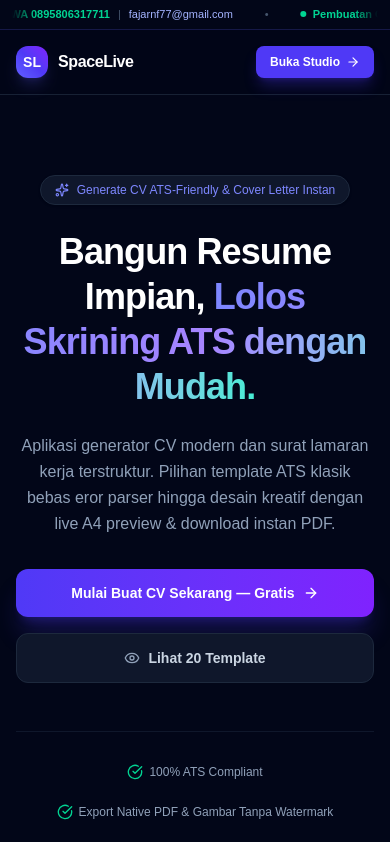
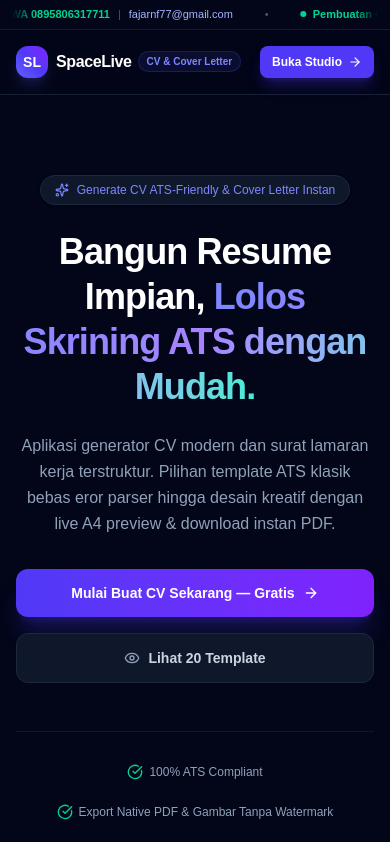
Before and after one commit to Fajarrr124314/CV-Generate, a Next.js app: page / in a window 390 px wide. Shown: the top 842 px of the page. Built offline with nearby package versions, Linux system fonts and the light colour scheme.

Commit message:
style(landing): show CV & Cover Letter badge in mobile header with responsive spacing

```diff
--- a/src/app/page.tsx
+++ b/src/app/page.tsx
@@ -684,13 +684,13 @@ export default function HomePage() {
       {/* Top Header */}
       <header className="border-b border-slate-800/80 bg-slate-950/80 backdrop-blur-md sticky top-0 z-40">
         <div className="max-w-7xl mx-auto px-4 sm:px-6 lg:px-8 h-16 flex items-center justify-between">
-          <div className="flex items-center gap-2.5 sm:gap-3">
+          <div className="flex items-center gap-2 sm:gap-3 min-w-0">
             <div className="w-8 h-8 rounded-xl bg-gradient-to-tr from-indigo-500 via-indigo-600 to-violet-600 flex items-center justify-center text-white font-black text-sm sm:text-base shadow-lg shadow-indigo-500/20 shrink-0">
               SL
             </div>
-            <div className="flex items-center gap-2">
-              <span className="font-extrabold text-base sm:text-lg tracking-tight text-white">SpaceLive</span>
-              <span className="hidden sm:inline-flex text-xs font-semibold px-2 py-0.5 rounded-full bg-indigo-500/10 text-indigo-400 border border-indigo-500/20">
+            <div className="flex items-center gap-1.5 sm:gap-2 min-w-0">
+              <span className="font-extrabold text-base sm:text-lg tracking-tight text-white shrink-0">SpaceLive</span>
+              <span className="inline-flex text-[10px] sm:text-xs font-semibold px-2 py-0.5 rounded-full bg-indigo-500/10 text-indigo-400 border border-indigo-500/20 whitespace-nowrap">
                 CV & Cover Letter
               </span>
             </div>
@@ -719,10 +719,10 @@ export default function HomePage() {
             </button>
           </nav>
 
-          <div className="flex items-center gap-2 sm:gap-3">
+          <div className="flex items-center gap-2 sm:gap-3 shrink-0">
             <Link
               href="/builder"
-              className="px-3.5 sm:px-4 py-2 bg-indigo-600 hover:bg-indigo-500 active:scale-95 text-white text-xs font-bold rounded-lg shadow-lg shadow-indigo-600/30 flex items-center gap-1.5 sm:gap-2 transition-all cursor-pointer"
+              className="px-3 sm:px-4 py-2 bg-indigo-600 hover:bg-indigo-500 active:scale-95 text-white text-xs font-bold rounded-lg shadow-lg shadow-indigo-600/30 flex items-center gap-1.5 sm:gap-2 transition-all cursor-pointer whitespace-nowrap"
             >
               <span>Buka Studio</span>
               <ArrowRight className="w-3.5 h-3.5" />
```
